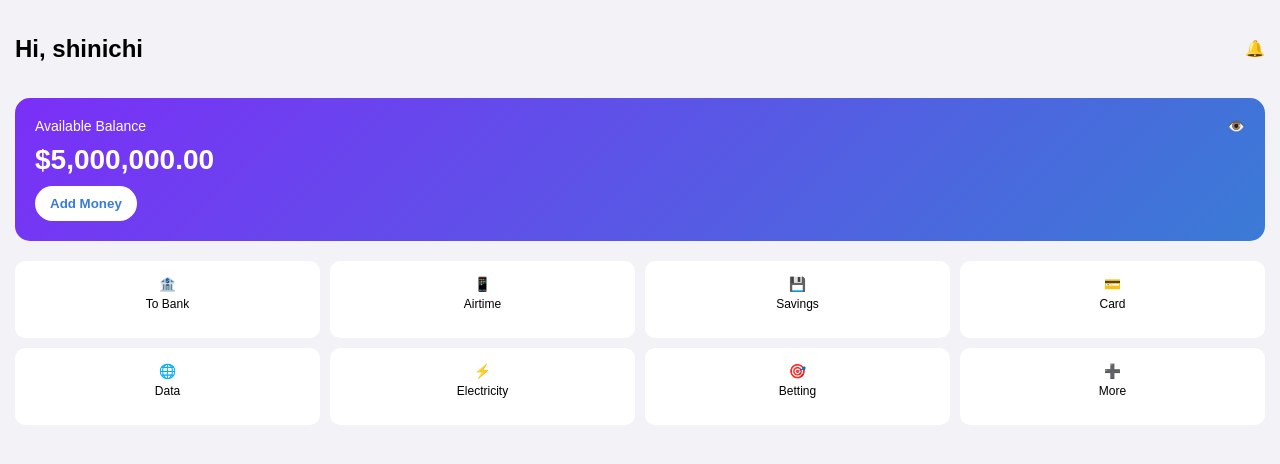
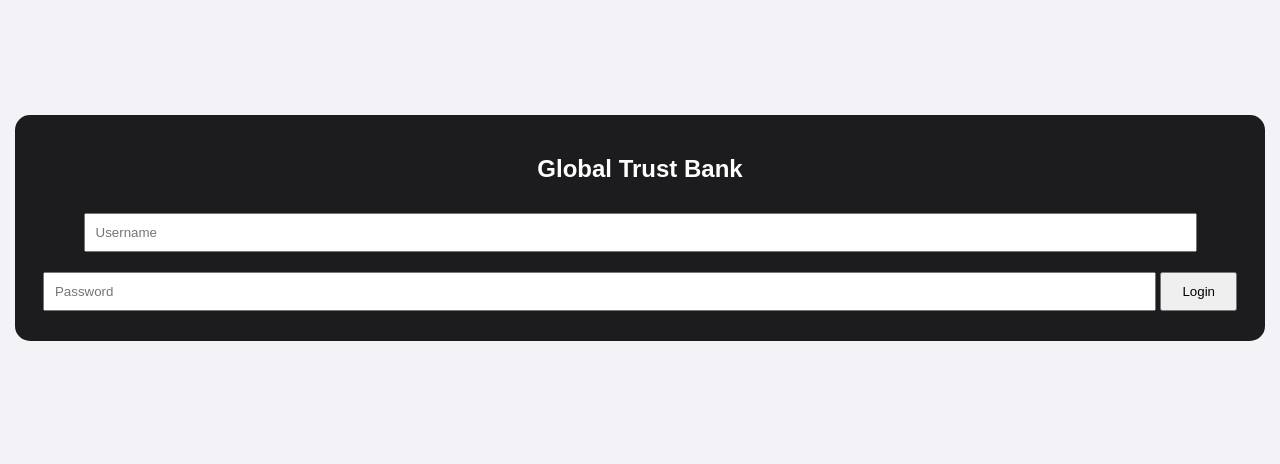
Before and after one commit to arshly-yung/bank-app, a website: page public/index.html in a window 1280 px wide. Drawn offline with Linux system fonts and the light colour scheme.

Commit message:
Update index.html

```diff
--- a/public/index.html
+++ b/public/index.html
@@ -2,10 +2,11 @@
 <html>
 <head>
   <title>Global Trust Bank</title>
+
   <style>
 body {
   margin: 0;
-  font-family: Arial, sans-serif;
+  font-family: Arial;
   background: #f2f2f7;
 }
 
@@ -13,40 +14,75 @@
   padding: 15px;
 }
 
+/* LOGIN */
+.login-card {
+  background: #1c1c1e;
+  padding: 20px;
+  border-radius: 15px;
+  color: white;
+  margin-top: 100px;
+  text-align: center;
+}
+
+.login-card input {
+  width: 90%;
+  margin: 10px 0;
+  padding: 10px;
+}
+
+.login-card button {
+  padding: 10px 20px;
+}
+
+/* HEADER */
 .header {
   display: flex;
   justify-content: space-between;
-  align-items: center;
+  margin-bottom: 10px;
 }
 
+/* BALANCE CARD */
 .card {
   background: linear-gradient(135deg, #7b2ff7, #3a7bd5);
   color: white;
   padding: 20px;
   border-radius: 15px;
-  margin-top: 15px;
 }
 
 .card-top {
   display: flex;
   justify-content: space-between;
-  font-size: 14px;
 }
 
 .card h1 {
   margin: 10px 0;
-  font-size: 28px;
 }
 
-.add-btn {
+.card button {
   background: white;
-  color: #3a7bd5;
   border: none;
-  padding: 10px 15px;
+  padding: 10px;
   border-radius: 20px;
-  font-weight: bold;
 }
 
+/* ACTIONS */
+.actions {
+  margin-top: 15px;
+}
+
+.actions input {
+  width: 100%;
+  padding: 10px;
+  margin-bottom: 10px;
+}
+
+.actions button {
+  width: 48%;
+  padding: 10px;
+  margin: 1%;
+}
+
+/* SERVICES */
 .services {
   display: grid;
   grid-template-columns: repeat(4, 1fr);
@@ -56,15 +92,17 @@
 
 .service {
   background: white;
-  padding: 15px 5px;
+  padding: 10px;
+  text-align: center;
   border-radius: 10px;
-  text-align: center;
-  font-size: 14px;
 }
 
-.service p {
-  margin-top: 5px;
-  font-size: 12px;
+/* HISTORY */
+.history {
+  background: white;
+  padding: 10px;
+  border-radius: 10px;
+  margin-top: 20px;
 }
 </style>
 
@@ -74,45 +112,67 @@
 
 <div class="container">
 
+  <!-- LOGIN -->
+  <div id="loginSection" class="login-card">
+    <h2>Global Trust Bank</h2>
+    <input type="text" id="username" placeholder="Username">
+    <input type="password" id="password" placeholder="Password">
+    <button onclick="login()">Login</button>
+  </div>
+
+  <!-- DASHBOARD -->
+  <div id="dashboard" style="display:none;">
+
     <!-- HEADER -->
     <div class="header">
-    <h2>Hi, shinichi</h2>
-    <span class="bell">🔔</span>
+      <h3>Hi, Thomas</h3>
+      <span>🔔</span>
     </div>
 
-  <!-- BALANCE CARD -->
+    <!-- BALANCE -->
     <div class="card">
       <div class="card-top">
         <span>Available Balance</span>
         <span>👁️</span>
       </div>
-    <h1>$5,000,000.00</h1>
-    <button class="add-btn">Add Money</button>
+      <h1>$<span id="balance">0</span></h1>
+      <button onclick="deposit()">Add Money</button>
+    </div>
+
+    <!-- ACTIONS -->
+    <div class="actions">
+      <input type="number" id="amount" placeholder="Enter amount">
+      <button onclick="deposit()">Deposit</button>
+      <button onclick="withdraw()">Withdraw</button>
     </div>
 
     <!-- SERVICES -->
     <div class="services">
-
       <div class="service">🏦<p>To Bank</p></div>
       <div class="service">📱<p>Airtime</p></div>
       <div class="service">💾<p>Savings</p></div>
       <div class="service">💳<p>Card</p></div>
-
       <div class="service">🌐<p>Data</p></div>
       <div class="service">⚡<p>Electricity</p></div>
       <div class="service">🎯<p>Betting</p></div>
       <div class="service">➕<p>More</p></div>
+    </div>
+
+    <!-- HISTORY -->
+    <div class="history">
+      <h3>Transaction History</h3>
+      <ul id="history"></ul>
+    </div>
 
   </div>
 
 </div>
 
 </body>
-
 </div>
 
 <script>
-let balance = 0;
+let balance = 5000000;
 let history = [];
 
 function login() {
@@ -121,7 +181,7 @@
 
   if (user === "admin" && pass === "1234") {
     document.getElementById("loginSection").style.display = "none";
-    document.getElementById("bankSection").style.display = "block";
+    document.getElementById("dashboard").style.display = "block";
 
     loadData();
   } else {
@@ -130,7 +190,7 @@
 }
 
 function loadData() {
-  balance = Number(localStorage.getItem("balance")) || 5000;
+  balance = Number(localStorage.getItem("balance")) || 5000000;
   history = JSON.parse(localStorage.getItem("history")) || [];
 
   updateUI();
@@ -142,7 +202,8 @@
 }
 
 function updateUI() {
-  document.getElementById("balance").innerText = balance;
+  document.getElementById("balance").innerText =
+    balance.toLocaleString();
 
   let list = document.getElementById("history");
   list.innerHTML = "";
```
Lines whose indentation alone changed are shown as unchanged.
